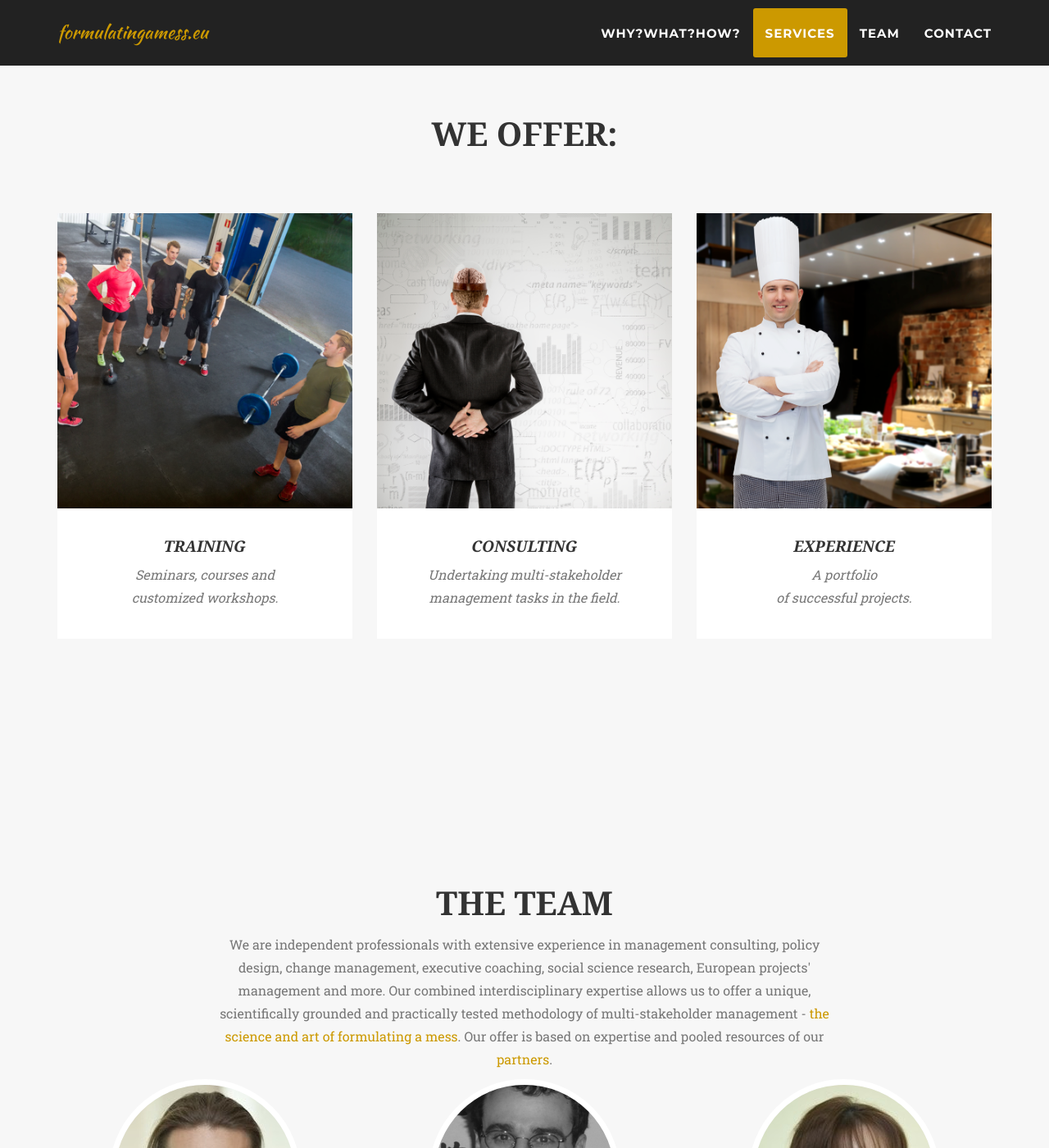
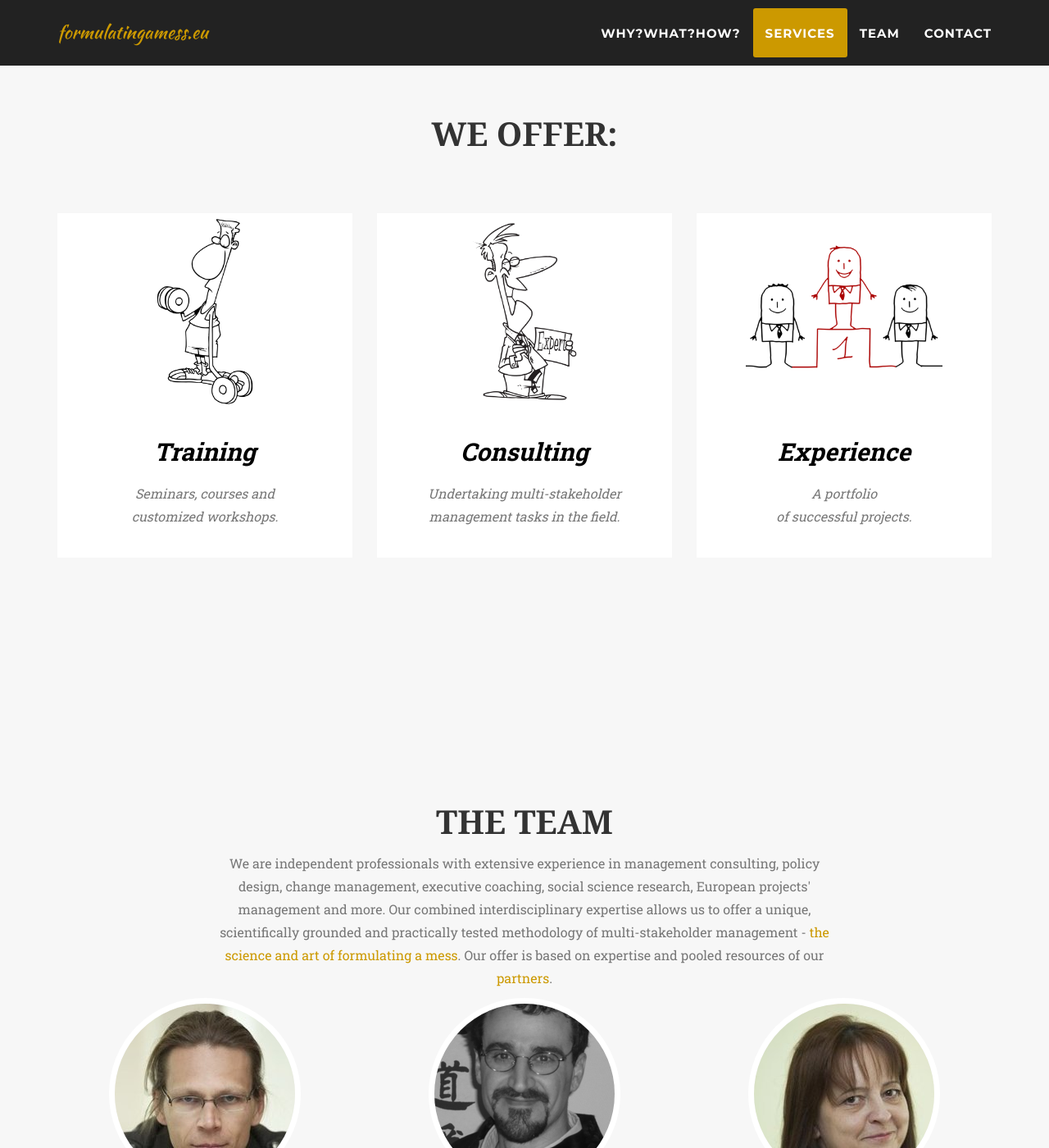
Before and after one commit to formulatingamess/www, a Jekyll site: the page built from index.html, in a window 1280 px wide and 1400 px high, scrolled down 1776 px. Shown: the whole window at 82% size. Built offline with Jekyll 4.4.1, drawn with Linux system fonts in a browser that asks for light colours; some web fonts are replaced; some of the changed text lies outside the part shown.

Commit message:
changed pictures of services to funny cartoons

```diff
--- a/_includes/contact.html
+++ b/_includes/contact.html
@@ -2,7 +2,7 @@
         <div class="container">
             <div class="row">
                 <div class="col-lg-12 text-center">
-                    <h3 class="section-subheading text-muted">Please subscribe to <a class="page-scroll" href="#infosessions">info sessions</a> or contact <a class="page-scroll" href="#team">any of us</a> personally.</h3>
+                    <h3 class="section-subheading text-muted">Please contact us: vveitas@gmail.com.</h3>
                 </div>
             </div>
         </div>
--- a/_includes/services.html
+++ b/_includes/services.html
@@ -8,34 +8,34 @@
                 </div>
             </div>
             <div class="row text-center">
-                <div class="col-md-4 col-sm-6">
+                <div class="service-link col-md-4 col-sm-6">
                     <a href="{{ site.baseurl }}/services/training" >
-                        <img src="img/services/training.png" class="img-responsive img-services img-centered" alt="">
-                    </a>
+                        <img src="img/services/training_cartoon.jpg" class="img-responsive img-services img-centered" alt="">
                         <div class="service-caption">
-                        <h4>Training</h4>
+                            <p class="service-title">Training<p>
                             <p class="text-muted">Seminars, courses and <br/>customized workshops.</p>
                         </div>
+                    </a>
                 </div>
 
-                <div class="col-md-4 col-sm-6">
+                <div class="service-link col-md-4 col-sm-6">
                     <a href="{{ site.baseurl }}/services/consulting">
-                        <img src="img/services/consulting.png" class="img-responsive img-services img-centered" alt="">
-                    </a>
+                        <img src="img/services/consulting_cartoon.jpg" class="img-responsive img-services img-centered" alt="">
                         <div class="service-caption">
-                        <h4>Consulting</h4>
+                            <p class="service-title">Consulting<p>
                             <p class="text-muted">Undertaking multi-stakeholder management tasks in the field.</p>
                         </div>
+                    </a>
                 </div>
 
-                <div class="col-md-4 col-sm-6">
+                <div class="service-link col-md-4 col-sm-6">
                     <a href="{{ site.baseurl }}/services/experience" class="portfolio-link" data-toggle="modal">
-                        <img src="img/services/experience.png" class="img-responsive img-services img-centered" alt="">
-                    </a>
+                        <img src="img/services/experience_cartoon.jpg" class="img-responsive img-services img-centered" alt="">
                         <div class="service-caption">
-                        <h4>Experience</h4>
+                            <p class="service-title">Experience<p>
                             <p class="text-muted">A portfolio <br/>of successful projects.</p>
                         </div>
+                    </a>
                 </div>
 
             </div>
```
Also changed, not shown: _includes/css/agency.css (+12 -0 lines), img/services/consulting_cartoon.jpg (added), img/services/consulting_cartoon_original.jpg (added), img/services/experience_cartoon.jpg (added), img/services/experience_cartoon_original.jpg (added), img/services/grey-bar.png (added), img/services/training_cartoon.jpg (added), img/services/training_cartoon_original.jpg (added). Lines whose indentation alone changed are shown as unchanged.
